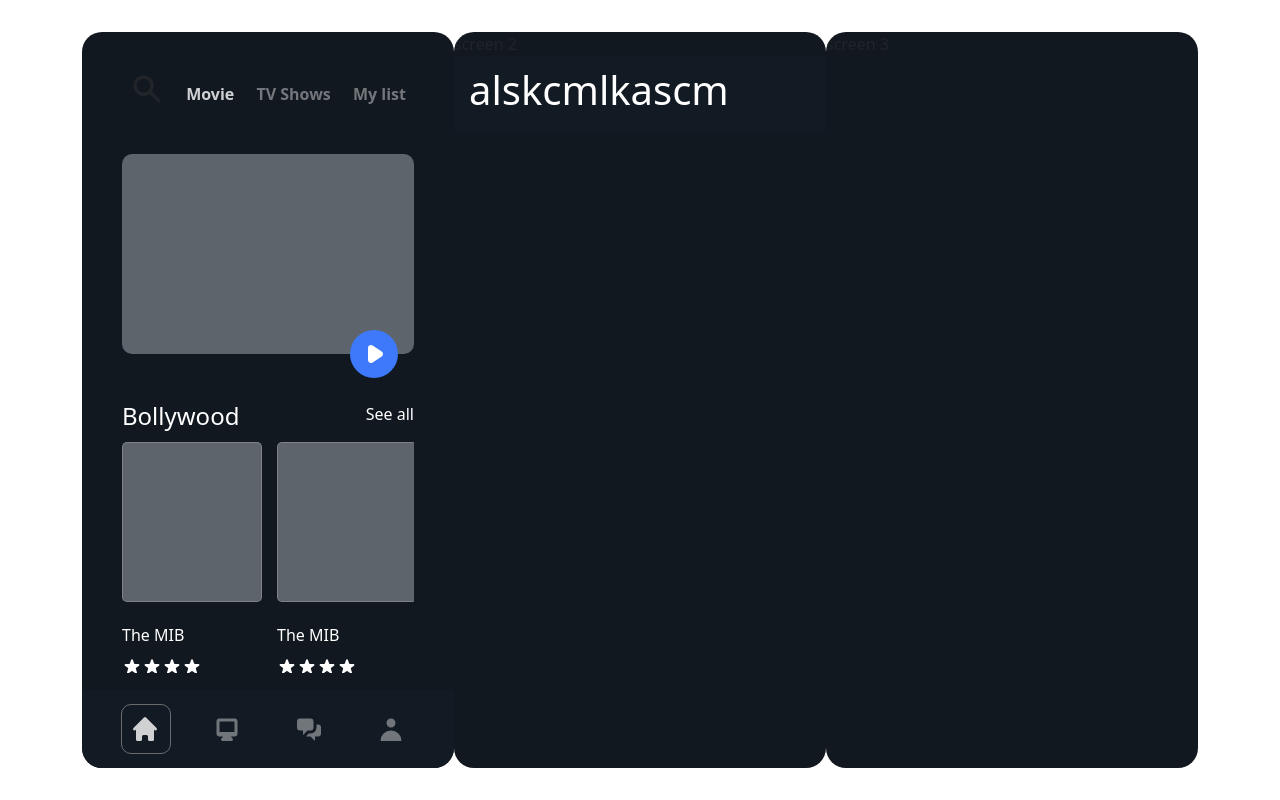
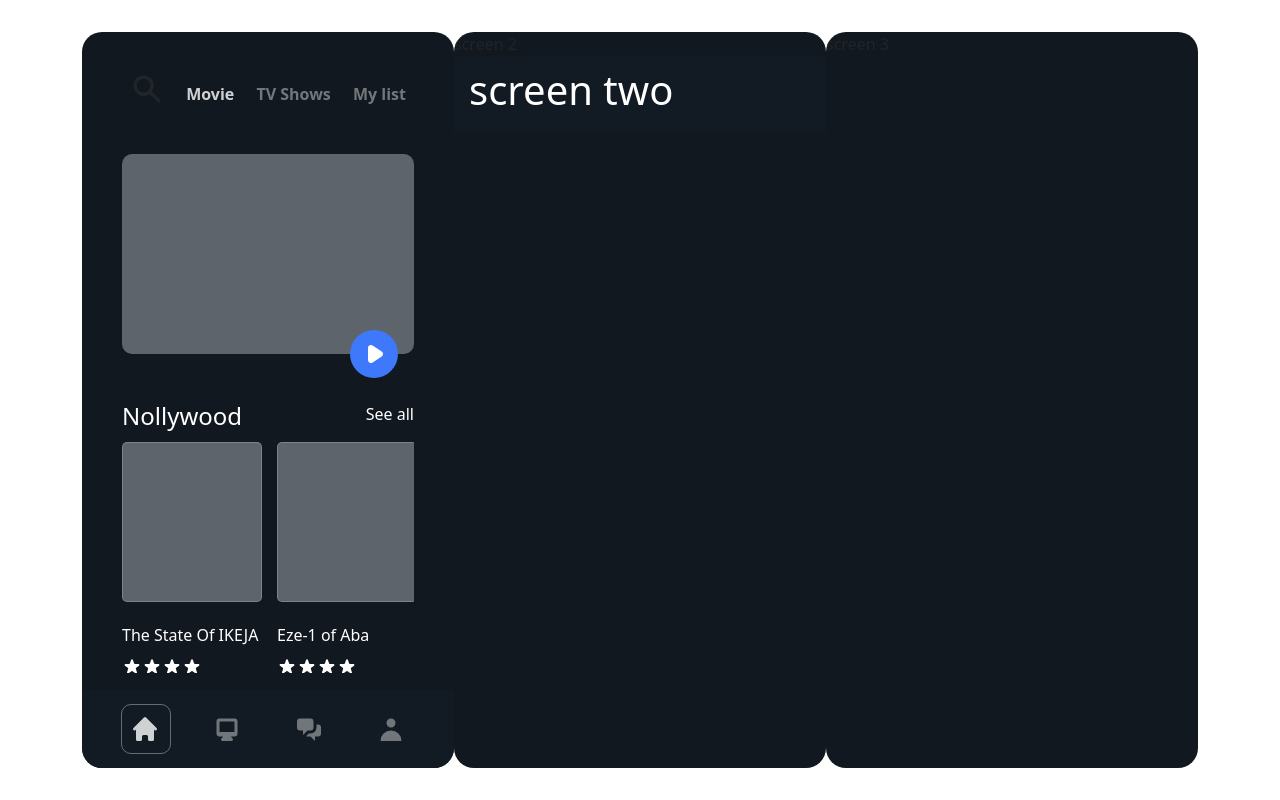
Before and after one commit to pemeraldy/movie-app-screens, a plain HTML site: page index.html in a window 1280 px wide. Drawn offline with nearby package versions, Linux system fonts and the light colour scheme.

Commit message:
changes effected

```diff
--- a/index.html
+++ b/index.html
@@ -43,14 +43,14 @@
                 <!-- movie list -->
                 <div class="mt-5">
                     <div class="list-header d-flex justify-content-between ">
-                        <h4 class="text-white">Bollywood</h4>
+                        <h4 class="text-white">Nollywood</h4>
                         <p class="text-white">See all</p>
                     </div>
                     <div class="movie-list d-flex">
                         <div class="movie-card">
                             <div class="thumbnail"></div>
                         <div class="mt-4">
-                            <h6 class="text-white">The MIB</h6>
+                            <h6 class="text-white">The State Of IKEJA</h6>
                         </div>
                         <div class="mt-2">
                             <div class="d-flex">
@@ -76,7 +76,7 @@
                         <div class="movie-card ">
                             <div class="thumbnail"></div>
                         <div class="mt-4">
-                            <h6 class="text-white">The MIB</h6>
+                            <h6 class="text-white">Eze-1 of Aba</h6>
                         </div>
                         <div class="mt-2">
                             <div class="d-flex">
@@ -102,7 +102,7 @@
                         <div class="movie-card ">
                             <div class="thumbnail"></div>
                         <div class="mt-4">
-                            <h6 class="text-white">The MIB</h6>
+                            <h6 class="text-white">King Of Boys</h6>
                         </div>
                         <div class="mt-2">
                             <div class="d-flex">
@@ -128,7 +128,7 @@
                         <div class="movie-card ">
                             <div class="thumbnail"></div>
                         <div class="mt-4">
-                            <h6 class="text-white">The MIB</h6>
+                            <h6 class="text-white">Size 12</h6>
                         </div>
                         <div class="mt-2">
                             <div class="d-flex">
@@ -292,7 +292,7 @@
             screen 2
             <div class="tabs-container">
                 <div>
-                    <div><h1 class="text-white">alskcmlkascm</h1></div>
+                    <div><h1 class="text-white">screen two</h1></div>
                 </div>
             </div>
         </div>
```
